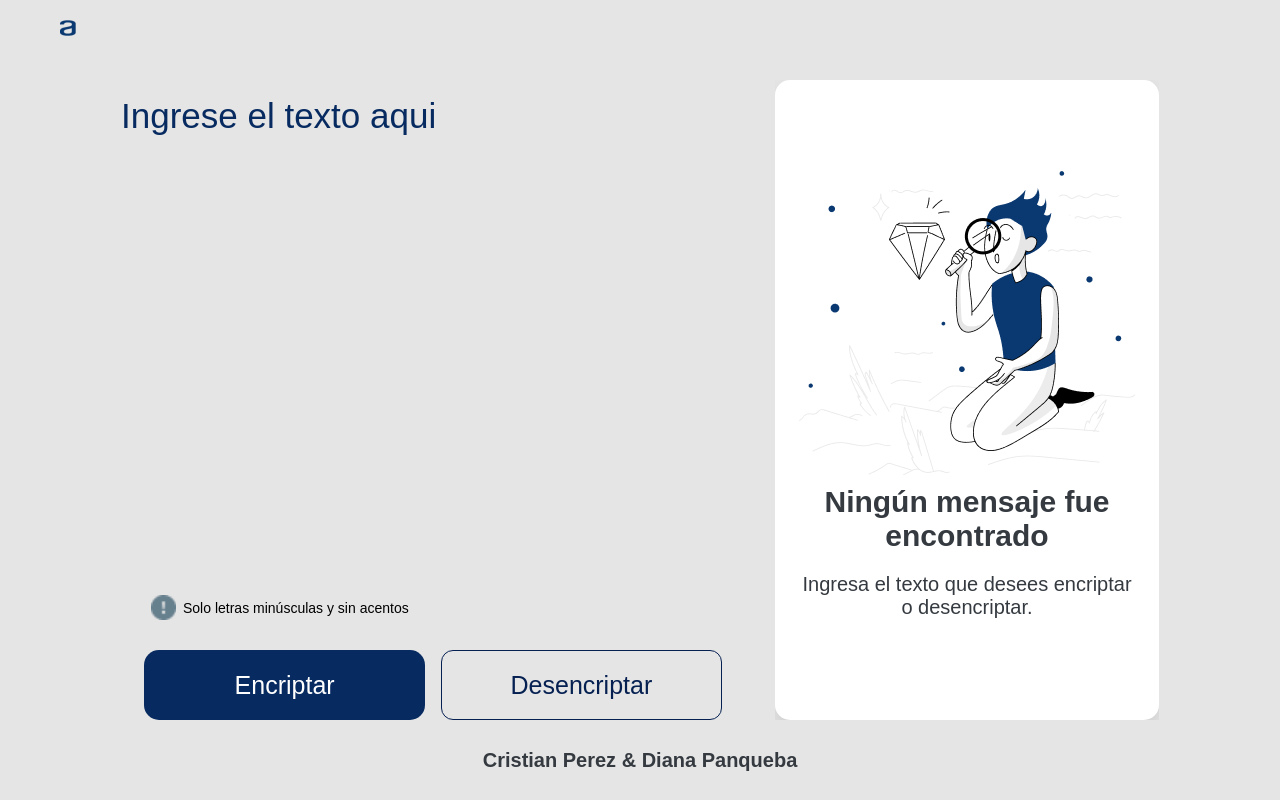
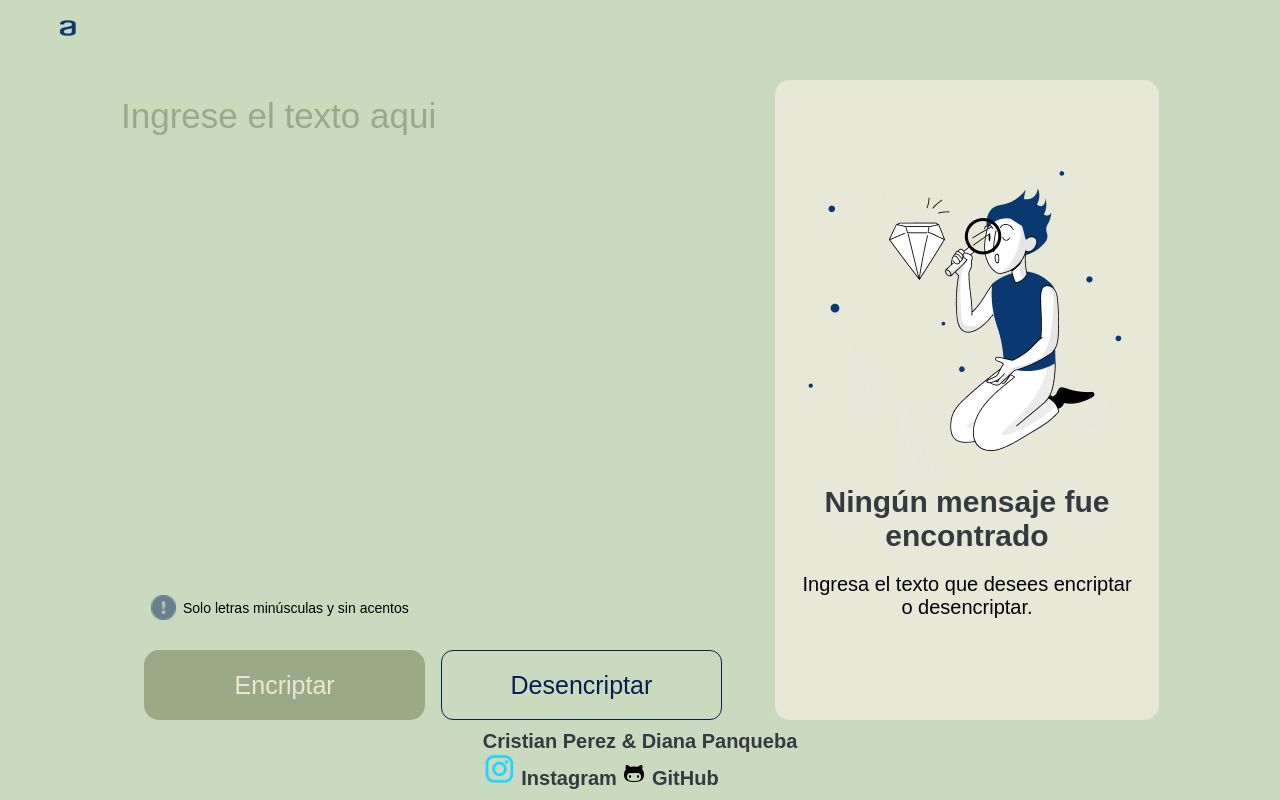
Before and after one commit to CristianAndresPB/encriptor, a plain HTML site: page index.html in a window 1280 px wide. Drawn offline with Linux system fonts and the light colour scheme.

Commit message:
Actualizar redes sociales en floter, colores en el proyecto y interactividad con js

```diff
--- a/index.html
+++ b/index.html
@@ -8,7 +8,7 @@
     <link rel="icon" type="image/png" sizes="32x32" href="./assets/alura 32x32.png"/>
     <link rel="icon" type="image/png"sizes="16x16" href="./assets/alura 16x16.png"/>
     <link rel="stylesheet" href="style.css">
-    <script src="./js/app.js" defer></script>
+    <script src="./app.js" defer></script>
     <title>Encriptor</title>
   </head>
   <body>
@@ -62,6 +62,15 @@
     <footer>
       <div id="creatorName">
        Cristian Perez & Diana Panqueba
+       <div>
+        <div class="presentacion__enlaces">
+       <a class="presentacion__enlaces__link" href="https://www.instagram.com/">
+          <img src="./assets/instagram.png">
+          Instagram</a>
+       <a class="presentacion__enlaces__link" href="https://www.GitHub.com/">
+          <img src="./assets/github.png">
+          GitHub</a>
+      </div>
     </footer>
   </body>
 </html>
--- a/style.css
+++ b/style.css
@@ -1,12 +1,12 @@
 :root {
-    --bg: #e5e5e5;
+    --bg: #CADABF;
 
-    --white: #ffffff;
+    --white: #E7E8D8;
 
     --dark-blue-100: #609ed4;
     --dark-blue-200: #356ea9;
     --dark-blue-300: #0a3871;
-    --dark-blue-400: #072b61;
+    --dark-blue-400: #9CA986;
     --dark-blue-500: #052051;
 
     --light-blue-100: #f3f5fc;
@@ -20,6 +20,7 @@
     --gray-300: #868e96;
     --gray-400: #495057;
     --gray-500: #343a40;
+
   }
 
   * {
@@ -168,7 +169,7 @@
     gap: 1.6rem;
     padding: 1.6rem;
     text-align: center;
-    box-shadow: 0 1rem 2rem rgb(0 0 0 / 10%);
+    box-shadow: 0 1rem 2rem rgba(235, 238, 238, 0.1);
     overflow: scroll;
     word-wrap: break-word;
     overflow-wrap: break-word;
@@ -208,7 +209,7 @@
 
   .card p {
     font-size: 1.6rem;
-    color: var(--gray-500);
+    color: var(--white-500);
   }
 
   footer {
```
Also changed, not shown: assets/instagram.png (added).
